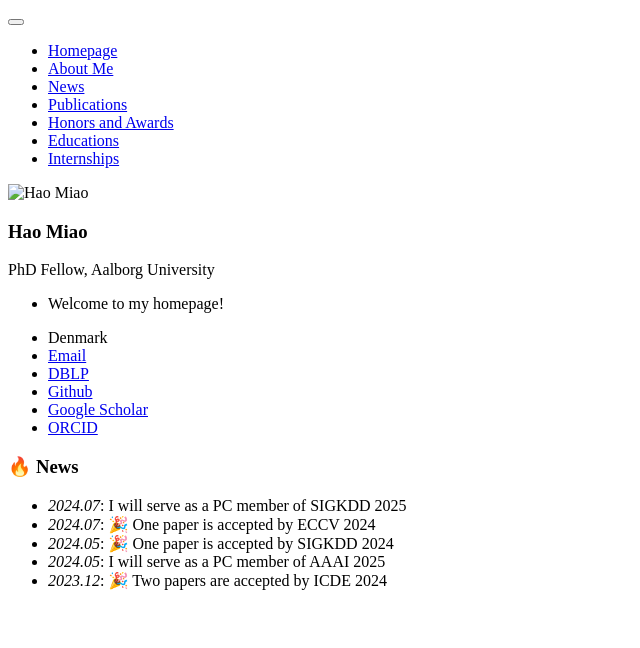
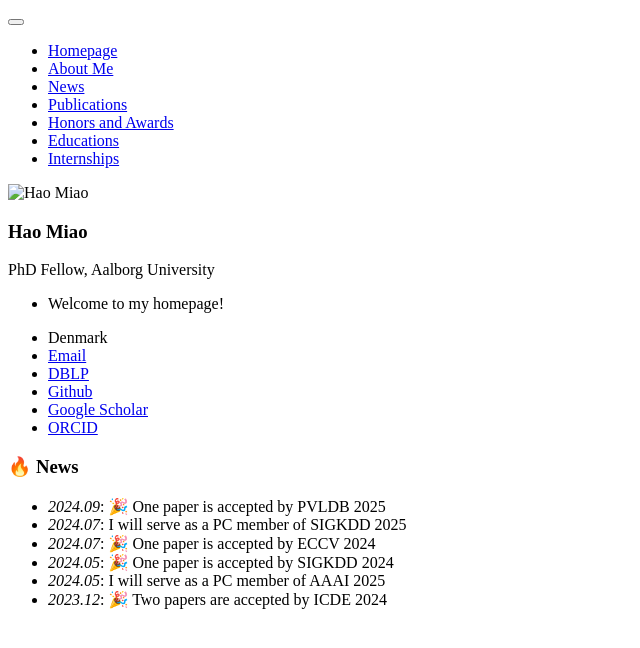
Before and after one commit to MiaoHaoSunny/MiaoHaoSunny.github.io, a Jekyll site: the page built from _pages/includes/news.md, in a window 1280 px wide. Shown: the top 648 px of the page, without its empty margins (0-640 px from the left). Built offline with Jekyll 4.4.1, drawn with Linux system fonts in a browser that asks for light colours; our own code applies the rules of GitHub Pages for plain Markdown files.

Commit message:
Update news.md

```diff
--- a/_pages/includes/news.md
+++ b/_pages/includes/news.md
@@ -1,4 +1,5 @@
 # 🔥 News
+- *2024.09*: 🎉 One paper is accepted by PVLDB 2025
 - *2024.07*: I will serve as a PC member of SIGKDD 2025
 - *2024.07*: 🎉 One paper is accepted by ECCV 2024
 - *2024.05*: 🎉 One paper is accepted by SIGKDD 2024
```
